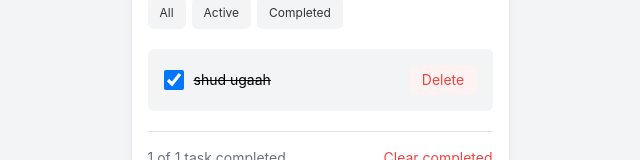
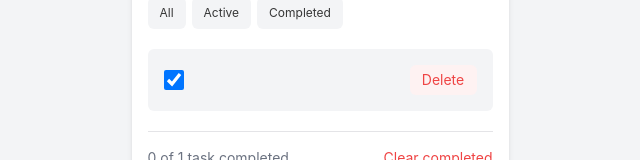
Before and after one commit to uunuu49/to-do-web, a React (Create React App) app: page / in a window 1280 px wide. Shown: the part 195-355 px from the top of the page, without its empty margins (320-960 px from the left). Built offline with nearby package versions, Linux system fonts and the light colour scheme.

Commit message:
made changes

```diff
--- a/src/components/mock/task.js
+++ b/src/components/mock/task.js
@@ -1,8 +1,2 @@
-const tasks = [
-  {
-    id: 1,
-    text: "shud ugaah",
-    status: "completed",
-  },
-];
+const tasks = [{}];
 export default tasks;
```
